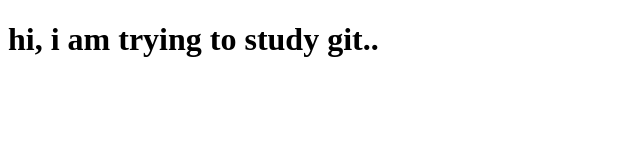
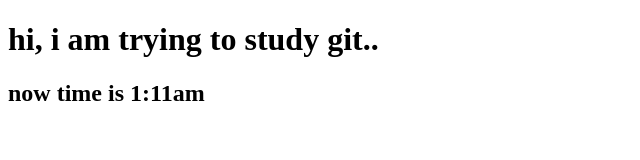
Before and after one commit to sebricant/learningGit, a plain HTML site: page index.html in a window 1280 px wide. Shown: the whole page, without its empty margins (0-640 px from the left). Drawn offline with Linux system fonts and the light colour scheme.

```diff
--- a/index.html
+++ b/index.html
@@ -8,5 +8,6 @@
 </head>
 <body>
     <h1>hi, i am trying to study git..</h1>
+    <h2>now time is 1:11am</h2>
 </body>
 </html>
```
